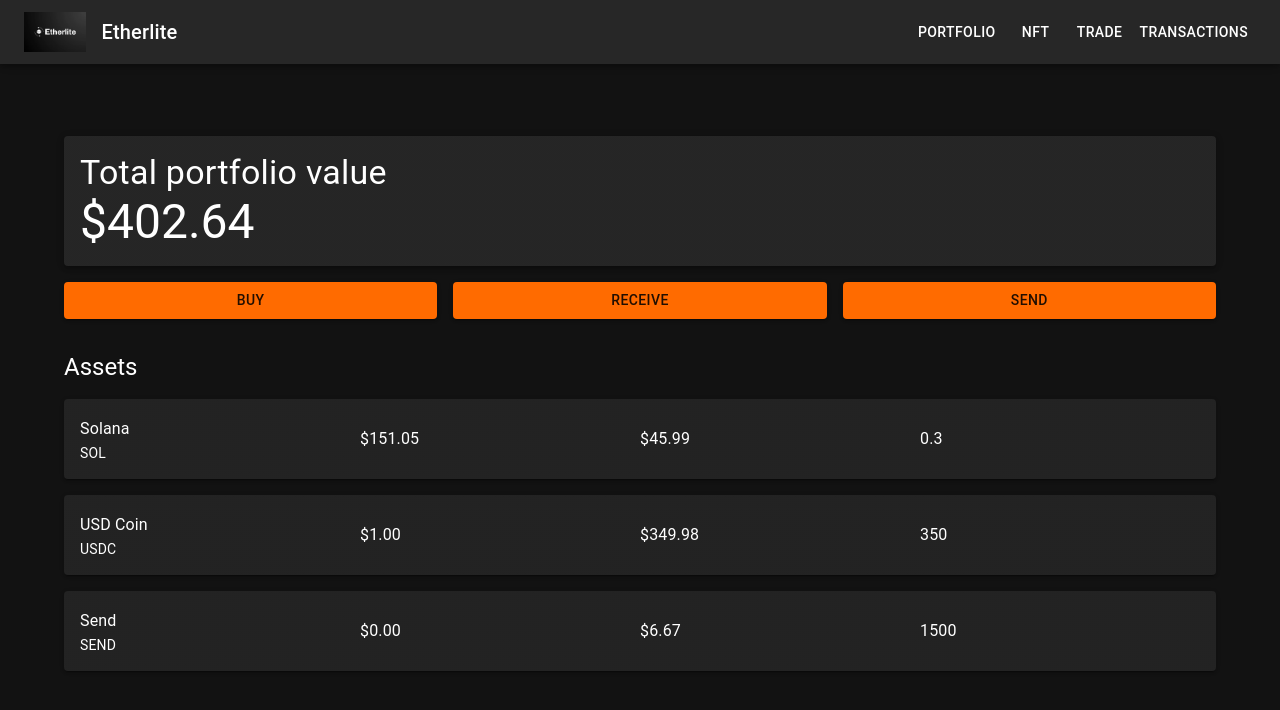
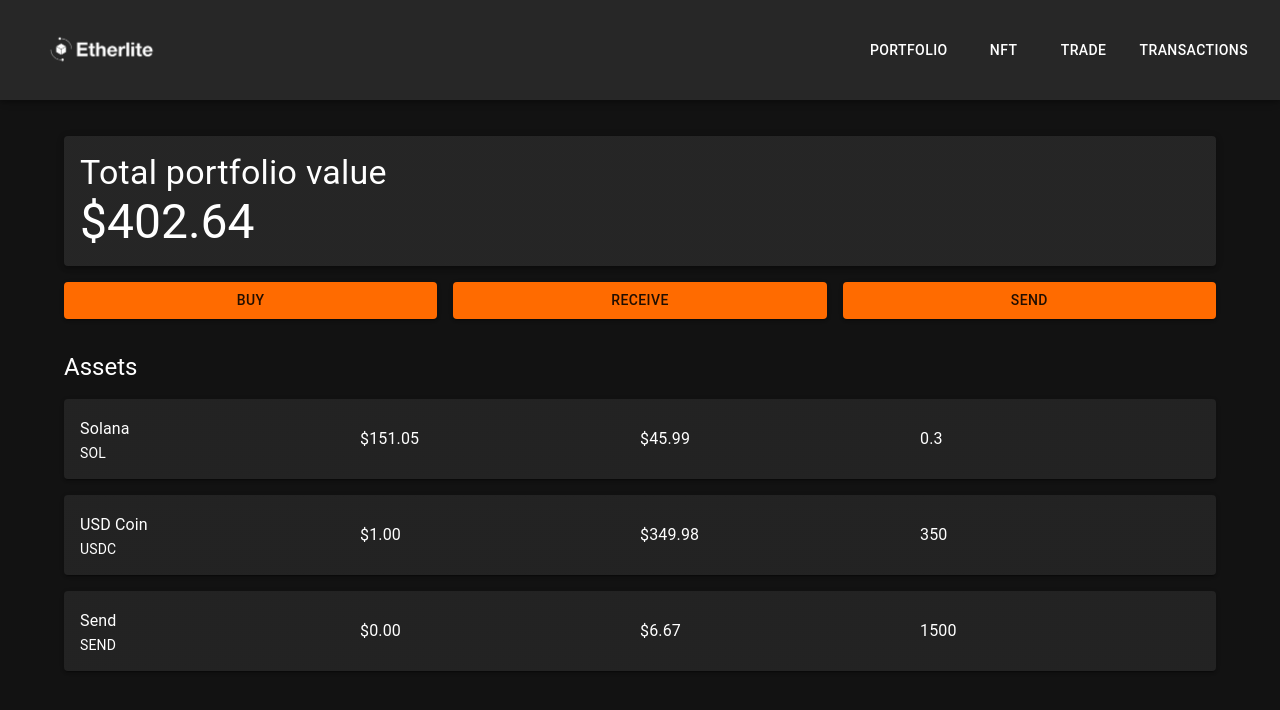
Before and after one commit to Dhruv-Varshney-developer/etherlite, a React (Create React App) app: page / in a window 1280 px wide. Shown: the top 710 px of the page. Built offline with nearby package versions, Linux system fonts and the light colour scheme.

Commit message:
header updated.

```diff
--- a/src/components/header.js
+++ b/src/components/header.js
@@ -1,20 +1,24 @@
 import React from "react";
-import { AppBar, Toolbar, Typography, Button } from "@mui/material";
+import { AppBar, Toolbar, Button } from "@mui/material";
 import { Link } from "react-router-dom";
 import EtherliteLogo from "../assets/etherlite-logo.png";
 
 function Header() {
   return (
     <AppBar position="fixed">
-      <Toolbar>
+      <Toolbar
+        style={{
+          display: "flex",
+          justifyContent: "space-between",
+          alignItems: "center",
+        }}
+      >
         <img
           src={EtherliteLogo}
           alt="Etherlite Logo"
-          style={{ height: 40, marginRight: 16 }}
+          style={{ height: 100, marginRight: 16 }}
         />
-        <Typography variant="h6" component="div" sx={{ flexGrow: 1 }}>
-          Etherlite
-        </Typography>
+        <div style={{ display: "flex", gap: "16px" }}>
           <Button color="inherit" component={Link} to="/">
             Portfolio
           </Button>
@@ -27,6 +31,7 @@ function Header() {
           <Button color="inherit" component={Link} to="/transactions">
             Transactions
           </Button>
+        </div>
       </Toolbar>
     </AppBar>
   );
```
Also changed, not shown: src/assets/etherlite-logo.png. Lines whose indentation alone changed are shown as unchanged.
